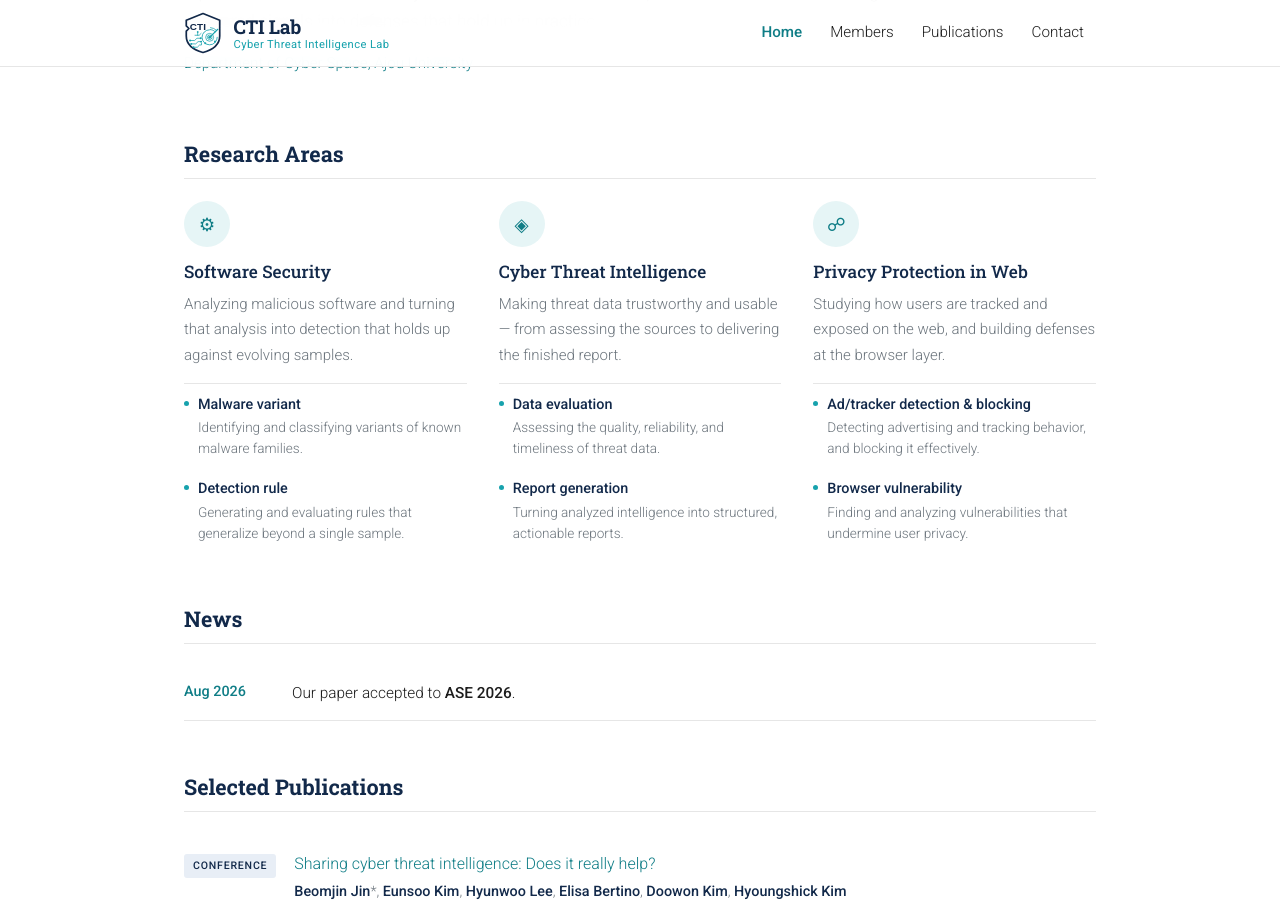
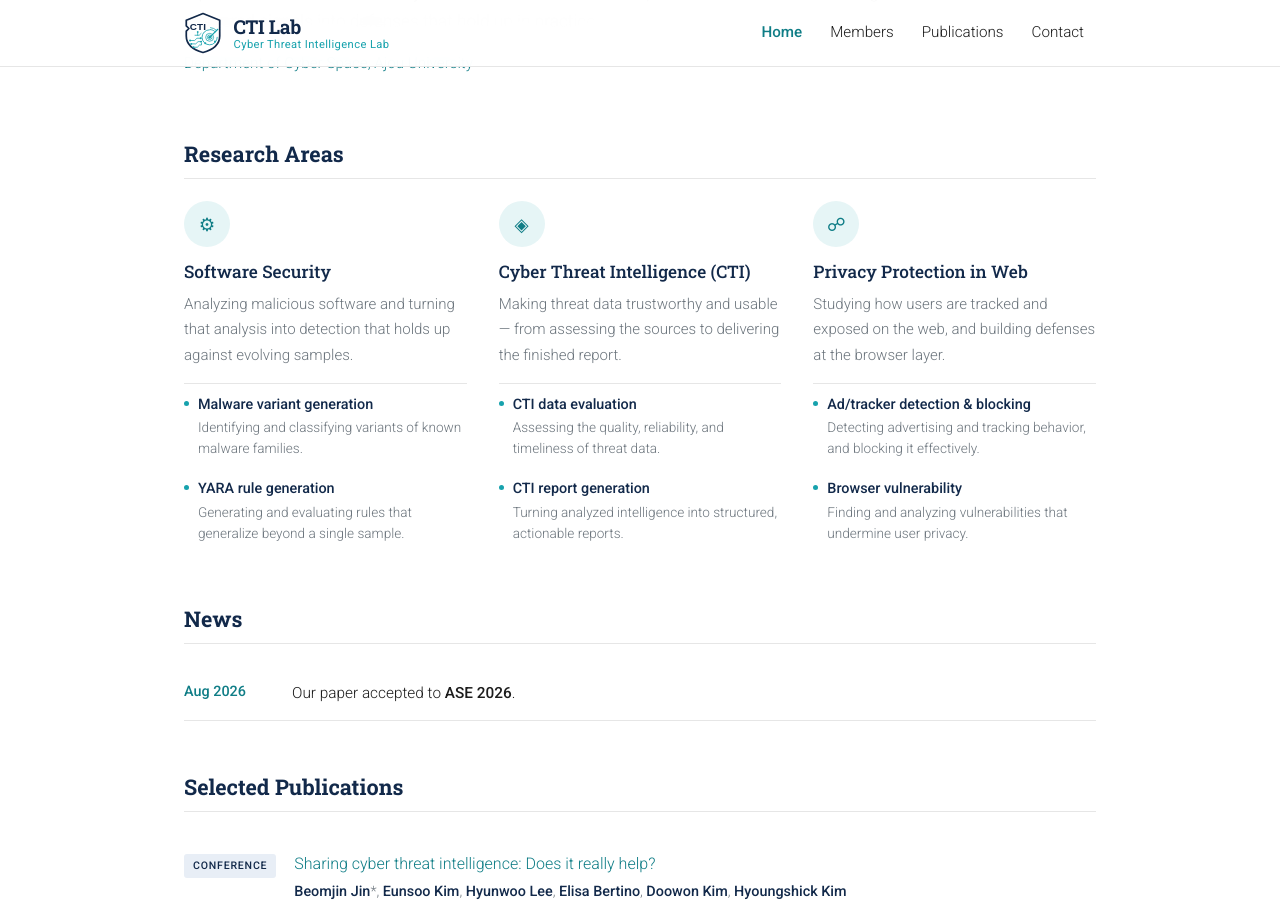
Before and after one commit to BJJINE/BJJINE.github.io, a Jekyll site: the page built from _pages/about.md, in a window 1280 px wide and 900 px high, scrolled down 352 px. Built offline with Jekyll 4.4.1, drawn with Linux system fonts in a browser that asks for light colours.

Commit message:
Update research.yml

```diff
--- a/_data/research.yml
+++ b/_data/research.yml
@@ -10,20 +10,20 @@
     Analyzing malicious software and turning that analysis into detection
     that holds up against evolving samples.
   topics:
-    - name: "Malware variant"
+    - name: "Malware variant generation"
       text: "Identifying and classifying variants of known malware families."
-    - name: "Detection rule"
+    - name: "YARA rule generation"
       text: "Generating and evaluating rules that generalize beyond a single sample."
 
 - icon: "◈"
-  title: "Cyber Threat Intelligence"
+  title: "Cyber Threat Intelligence (CTI)"
   text: >-
     Making threat data trustworthy and usable — from assessing the sources
     to delivering the finished report.
   topics:
-    - name: "Data evaluation"
+    - name: "CTI data evaluation"
       text: "Assessing the quality, reliability, and timeliness of threat data."
-    - name: "Report generation"
+    - name: "CTI report generation"
       text: "Turning analyzed intelligence into structured, actionable reports."
 
 - icon: "☍"
```
